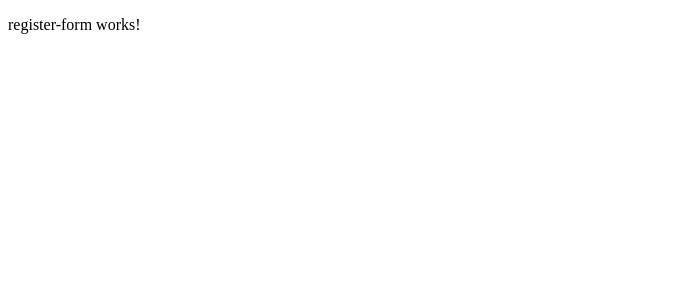
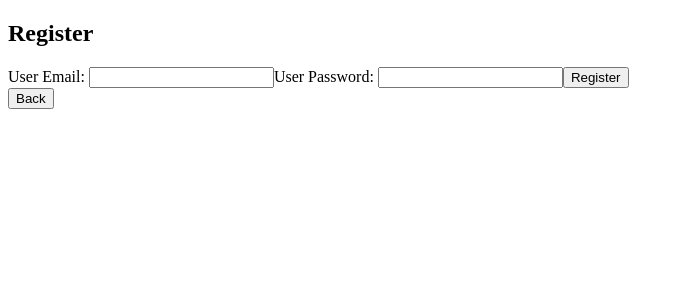
Before and after one commit to DanielALarrea/ECommerceNodeJs, an Angular app in the folder ecommerce/angular-ecommerce/: page /register in a window 1280 px wide. Shown: the top 300 px of the page, without its empty margins (0-684 px from the left). Built offline with nearby package versions, Linux system fonts and the light colour scheme; no server answers.

Commit message:
Added basic app navigation, can access all pages
Can only access admin page if logged in user has admin role

```diff
--- a/ecommerce/angular-ecommerce/src/app/admin-display/admin-display.component.html
+++ b/ecommerce/angular-ecommerce/src/app/admin-display/admin-display.component.html
@@ -1 +1,5 @@
 <p>admin-display works!</p>
+
+<div>
+    <button (click)="returnHome();">Home</button>
+</div>
--- a/ecommerce/angular-ecommerce/src/app/admin-display/admin-display.component.ts
+++ b/ecommerce/angular-ecommerce/src/app/admin-display/admin-display.component.ts
@@ -1,4 +1,5 @@
 import { Component, OnInit } from '@angular/core';
+import { Router } from '@angular/router';
 
 @Component({
   selector: 'app-admin-display',
@@ -7,9 +8,15 @@ import { Component, OnInit } from '@angular/core';
 })
 export class AdminDisplayComponent implements OnInit {
 
-  constructor() { }
+  constructor(
+    private router: Router
+  ) { }
 
   ngOnInit(): void {
   }
 
+  returnHome() {
+    let homeURL = '/home/' + localStorage.getItem("loggedInUser");
+    this.router.navigate([homeURL]);
+  }
 }
--- a/ecommerce/angular-ecommerce/src/app/home/home.component.html
+++ b/ecommerce/angular-ecommerce/src/app/home/home.component.html
@@ -1,8 +1,19 @@
-<p>home works!</p>
+<h2>Home</h2>
 
 <p>Logged in is: {{loggedInUser | json}}</p>
 <p *ngFor="let user of loggedInUser">Your role is: {{user.role}}</p>
 
 <div *ngFor="let user of loggedInUser">
-    <div *ngIf="user.role == 'admin'">Hello admin!</div>
+    <div *ngIf="user.role == 'admin'">
+        <p>Hello admin!</p>
+        <button (click)="admin();">Admin</button>
+    </div>
 </div>
+
+<div>
+    <button (click)="profile();">Profile</button>
+</div>
+
+<div>
+    <button (click)="logout();">Log Out</button>
+</div>
--- a/ecommerce/angular-ecommerce/src/app/home/home.component.ts
+++ b/ecommerce/angular-ecommerce/src/app/home/home.component.ts
@@ -1,4 +1,5 @@
 import { Component, OnInit } from '@angular/core';
+import { Router } from '@angular/router';
 import { UserService } from '../service/user.service';
 
 @Component({
@@ -10,19 +11,38 @@ export class HomeComponent implements OnInit {
   loggedInUser = [];
   userRole;
 
-  constructor(private userService: UserService) { }
+  constructor(
+    private userService: UserService,
+    private router: Router
+    ) { }
 
   ngOnInit(): void {
     this.getLoggedInUser();
   }
 
   getLoggedInUser() {
+    console.log("local storage value");
     console.log(localStorage.getItem("loggedInUser"));
     let loggedInId = Number(localStorage.getItem("loggedInUser"));
     this.userService.getUserById(loggedInId).subscribe(user => {
       this.loggedInUser = user;
     });
+    console.log("this loggedInUser");
     console.log(this.loggedInUser);
   }
 
+  logout() {
+    localStorage.clear();
+    this.router.navigate(['/login']);
+  }
+
+  profile() {
+    let profileUrl = '/home/' + localStorage.getItem("loggedInUser") + '/profile';
+    this.router.navigate([profileUrl]);
+  }
+
+  admin() {
+    let adminUrl = '/home/' + localStorage.getItem("loggedInUser") + '/admin';
+    this.router.navigate([adminUrl]);
+  }
 }
--- a/ecommerce/angular-ecommerce/src/app/login-form/login-form.component.html
+++ b/ecommerce/angular-ecommerce/src/app/login-form/login-form.component.html
@@ -47,3 +47,7 @@
     </button>
 
 </div>
+
+<div>
+    <button (click)="travelToRegister();">Register</button>
+</div>
--- a/ecommerce/angular-ecommerce/src/app/login-form/login-form.component.ts
+++ b/ecommerce/angular-ecommerce/src/app/login-form/login-form.component.ts
@@ -35,4 +35,8 @@ export class LoginFormComponent implements OnInit {
     console.log(localStorage.getItem("loggedInUser"));
     this.router.navigate(['/home', id]);
   }
+
+  travelToRegister() {
+    this.router.navigate(['/register']);
+  }
 }
--- a/ecommerce/angular-ecommerce/src/app/register-form/register-form.component.html
+++ b/ecommerce/angular-ecommerce/src/app/register-form/register-form.component.html
@@ -1 +1,17 @@
-<p>register-form works!</p>
+<h2>Register</h2>
+
+<div>
+    <label>User Email:
+        <input #userEmail />
+    </label>
+    <label>User Password:
+        <input #userPassword />
+    </label>
+    <button (click)="register(userEmail.value, userPassword.value);">
+      Register
+    </button>
+</div>
+
+<div>
+    <button (click)="returnToLogin();">Back</button>
+</div>
--- a/ecommerce/angular-ecommerce/src/app/register-form/register-form.component.ts
+++ b/ecommerce/angular-ecommerce/src/app/register-form/register-form.component.ts
@@ -1,4 +1,6 @@
 import { Component, OnInit } from '@angular/core';
+import { Router } from '@angular/router';
+import { UserService } from '../service/user.service';
 
 @Component({
   selector: 'app-register-form',
@@ -7,9 +9,21 @@ import { Component, OnInit } from '@angular/core';
 })
 export class RegisterFormComponent implements OnInit {
 
-  constructor() { }
+  constructor(
+    private userService: UserService,
+    private router: Router
+    ) { }
 
   ngOnInit(): void {
   }
 
+  register(email: string, password: string) {
+    this.userService.addUser(email, password, "user").subscribe();
+    this.returnToLogin();
+  }
+
+  returnToLogin() {
+    localStorage.clear();
+    this.router.navigate(['/login']);
+  }
 }
--- a/ecommerce/angular-ecommerce/src/app/user-display/user-display.component.html
+++ b/ecommerce/angular-ecommerce/src/app/user-display/user-display.component.html
@@ -1,3 +1,5 @@
+<h2>Profile</h2>
+
 <p>ID: {{id}}</p>
 <p>User: {{user | json}}</p>
 
@@ -63,3 +65,7 @@
       </li>
     </ul>
 </div>
+
+<div>
+    <button (click)="returnHome();">Home</button>
+</div>
--- a/ecommerce/angular-ecommerce/src/app/user-display/user-display.component.ts
+++ b/ecommerce/angular-ecommerce/src/app/user-display/user-display.component.ts
@@ -21,6 +21,7 @@ export class UserDisplayComponent implements OnInit {
   constructor(
     private route: ActivatedRoute,
     private userService: UserService,
+    private router: Router
   ) {}
 
   ngOnInit() {
@@ -60,4 +61,9 @@ export class UserDisplayComponent implements OnInit {
     this.userService.deleteUserById(id).subscribe();
   }
 
+  returnHome() {
+    let homeURL = '/home/' + localStorage.getItem("loggedInUser");
+    this.router.navigate([homeURL]);
+  }
+
 }
```
